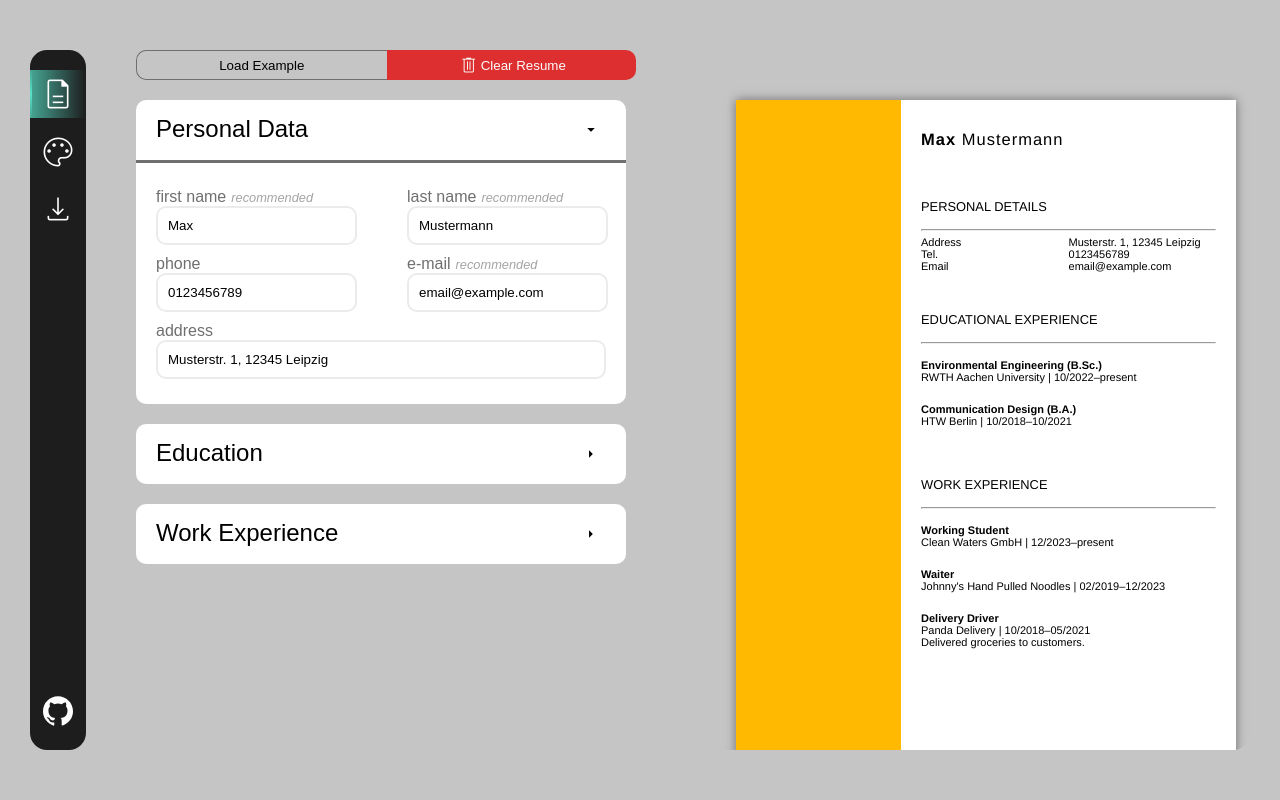
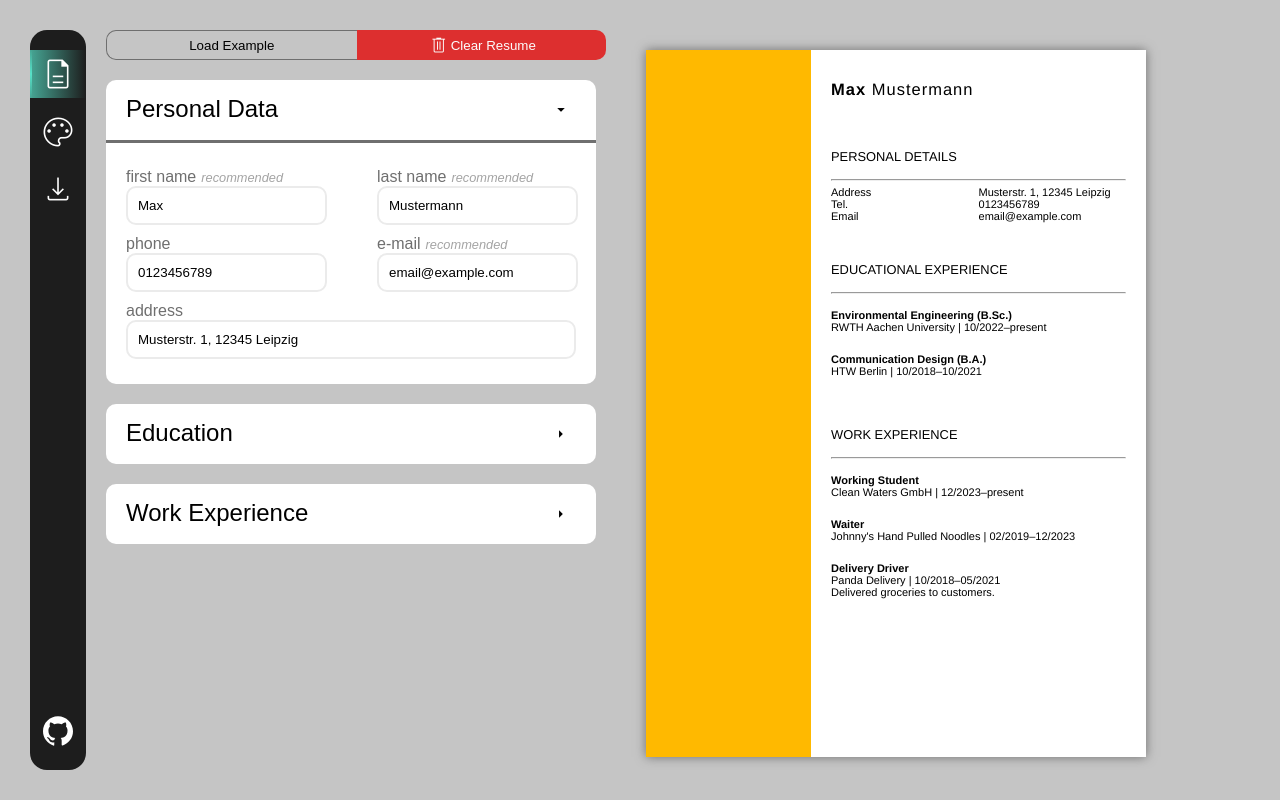
Before and after one commit to tln12/cv-project, a React (Vite) app: page / in a window 1280 px wide. Built offline with nearby package versions, Linux system fonts and the light colour scheme; the HTML template or start-up script is replaced by a standard one; a web font is replaced by a local one.

Commit message:
add transition to hover on icons

```diff
--- a/src/styles/style.css
+++ b/src/styles/style.css
@@ -14,9 +14,11 @@
   --required-color: rgb(223, 40, 40);
   --recommended-font-color: rgb(164, 164, 164);
   --side-nav-color: #1d1d1d;
-  --section-padding: 50px;
+  --section-padding: 20px;
   --root-margin-lr: 30px;
-  --root-margin-tb: 50px;
+  --root-margin-tb: 30px;
+  --transition-time-fast: 250ms;
+  --transition-time-slow: 500ms;
   box-sizing: border-box;
 }
 body {
@@ -64,6 +66,7 @@ span.material-symbols-outlined {
     'wght' 250,
     'GRAD' -25,
     'opsz' 20;
+  transition: background-color var(--transition-time-fast) ease-out;
 }
 button.material-symbols-outlined:hover {
   background-color: var(--accent-color);
```
